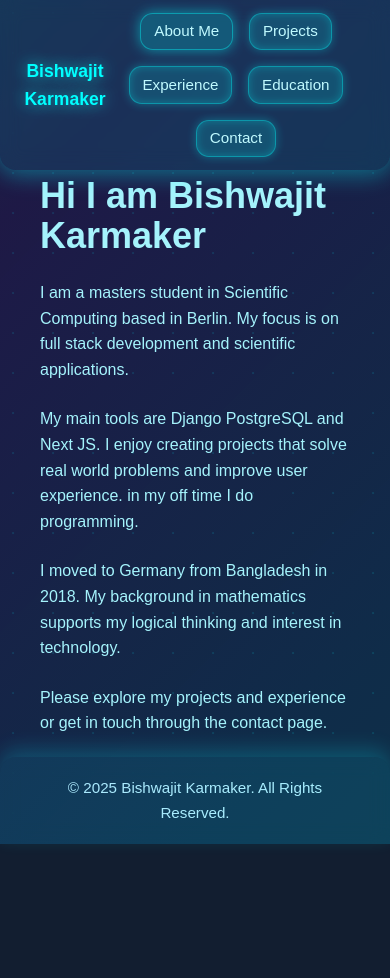
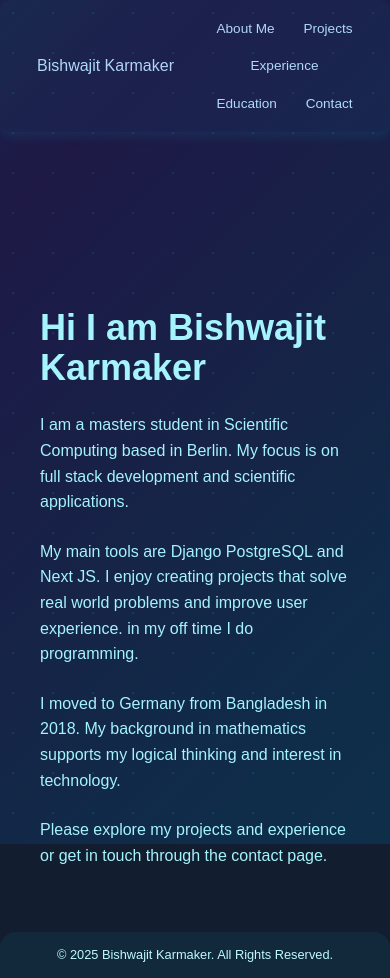
Before and after one commit to Bishwajit93/portfoliosite_frontend, a Next.js app: page / in a window 390 px wide. Before the commit the page ends 844 px from the top, so only its background shows below. Built offline with nearby package versions, Linux system fonts and the light colour scheme.

Commit message:
header styling change for mobile

```diff
--- a/src/styles/footer.css
+++ b/src/styles/footer.css
@@ -1,15 +1,22 @@
 .footer {
-  position: fixed;
-  bottom: 0;
-  left: 0;
+  position: relative;
   width: 100%;
   padding: 1.2rem 3rem;
   text-align: center;
-  background: rgba(0,255,255,0.1);
-  backdrop-filter: blur(10px);
+  background: rgba(0,255,255,0.05); /* very subtle color */
   border-top-left-radius: 1rem;
   border-top-right-radius: 1rem;
-  box-shadow: 0 -8px 20px rgba(0,255,255,0.2);
   color: #c0faff;
   font-size: 0.95rem;
+  margin-top: 2rem;
+  box-shadow: none;
+  backdrop-filter: none;
 }
+
+
+@media (max-width: 640px) {
+  .footer {
+    font-size: 0.8rem;
+    padding: 0.8rem 1.5rem;
+  }
+}
--- a/src/styles/header.css
+++ b/src/styles/header.css
@@ -1,124 +1,50 @@
-/* ---------------------------
-   Navbar Base Styles
---------------------------- */
 .train-header {
-  position: fixed;
-  top: 0;
+  position: relative;
   width: 100%;
-  height: auto;
-  min-height: 80px;
-  z-index: 50;
-  background: transparent;
-  backdrop-filter: blur(10px);
+  background: rgba(0,255,255,0.04);
+  border-radius: 0.75rem;
+  box-shadow: 0 4px 12px rgba(0,255,255,0.1);
+  color: #c0faff;
+
   display: flex;
-  flex-wrap: wrap; /* NEW: allow wrapping */
   align-items: center;
   justify-content: space-between;
-  padding: 0 3rem;
-  overflow: hidden;
-  animation: navbarGlow 1s ease forwards 1.4s;
+  padding: 1rem 2rem;
+  margin-bottom: 1rem;
 }
 
-/* Animate navbar background, rounded edges & glow after content lands */
-@keyframes navbarGlow {
-  0% {
-    background: transparent;
-    border-bottom-left-radius: 0;
-    border-bottom-right-radius: 0;
-    box-shadow: 0 0 0 rgba(0,255,255,0);
-  }
-  100% {
-    background: rgba(0, 255, 255, 0.1);
-    border-bottom-left-radius: 1rem;
-    border-bottom-right-radius: 1rem;
-    box-shadow: 0 0 25px rgba(0,255,255,0.3), 0 8px 25px rgba(0,255,255,0.15);
-  }
+/* Nav links */
+.train {
+  display: flex;
+  gap: 1rem;
 }
 
-/* ---------------------------
-   Your Name (logo)
---------------------------- */
-.engine {
-  font-size: 1.3rem;
-  font-weight: 700;
-  padding: 0.4rem 0;
-  background: transparent;
-  color: #00ffff;
-  text-shadow: 0 0 15px rgba(0, 255, 255, 0.7);
-  transition: all 0.4s ease;
-  margin-left: 10rem;
-}
-
-.engine:hover {
-  color: #a0faff;
-  text-shadow: 0 0 20px rgba(0, 255, 255, 0.9);
-  transform: translateX(2px);
-}
-
-
-/* ---------------------------
-   Nav Links on Right
---------------------------- */
-.train {
-  display: flex;
-  gap: 2.5rem;
-  align-items: center;
-  margin-right: 10rem;
-  flex-wrap: wrap; /* NEW: allow wrapping */
-}
-
-/* Each nav link */
-.bogie {
-  background: rgba(0,255,255,0.15);
-  border: 1px solid rgba(0,255,255,0.4);
-  padding: 0.4rem 1.1rem;
-  border-radius: 0.8rem;
-  font-size: 1.1rem;
-  color: #c0faff;
-  box-shadow: inset 0 0 8px rgba(0,255,255,0.25), 0 0 10px rgba(0,255,255,0.3);
-  transition: all 0.3s ease;
-}
-
-.bogie:hover {
-  background: rgba(0,255,255,0.25);
-  box-shadow: inset 0 0 12px rgba(0,255,255,0.4), 0 0 16px rgba(0,255,255,0.5);
-  color: #ffffff;
-  transform: translateY(-2px);
-}
-
-.bogie.active {
-  background: rgba(0,255,255,0.2);
-  box-shadow: 0 0 14px rgba(0,255,255,0.5);
-}
-
-
-/* ---------------------------
-   Responsive tweaks for mobile
---------------------------- */
-@media (max-width: 768px) {
+/* Mobile layout */
+@media (max-width: 640px) {
   .train-header {
     flex-direction: column;
     align-items: center;
     justify-content: center;
-    padding: 0.8rem 1.5rem;
-    margin-left: 0;
-    margin-right: 0;
+    gap: 0.5rem;
+    padding: 0.8rem 1rem;
   }
 
   .engine {
-    margin-left: 0;
-    font-size: 1.1rem;
+    font-size: 1rem;
     text-align: center;
+    width: 100%;
   }
 
   .train {
+    display: flex;
+    flex-wrap: wrap;
     justify-content: center;
-    margin-right: 0;
-    gap: 1rem;
+    gap: 0.4rem;
+    width: 100%;
   }
 
   .bogie {
-    font-size: 0.95rem;
-    padding: 0.35rem 0.8rem;
+    font-size: 0.85rem;
+    padding: 0.3rem 0.7rem;
   }
 }
```
